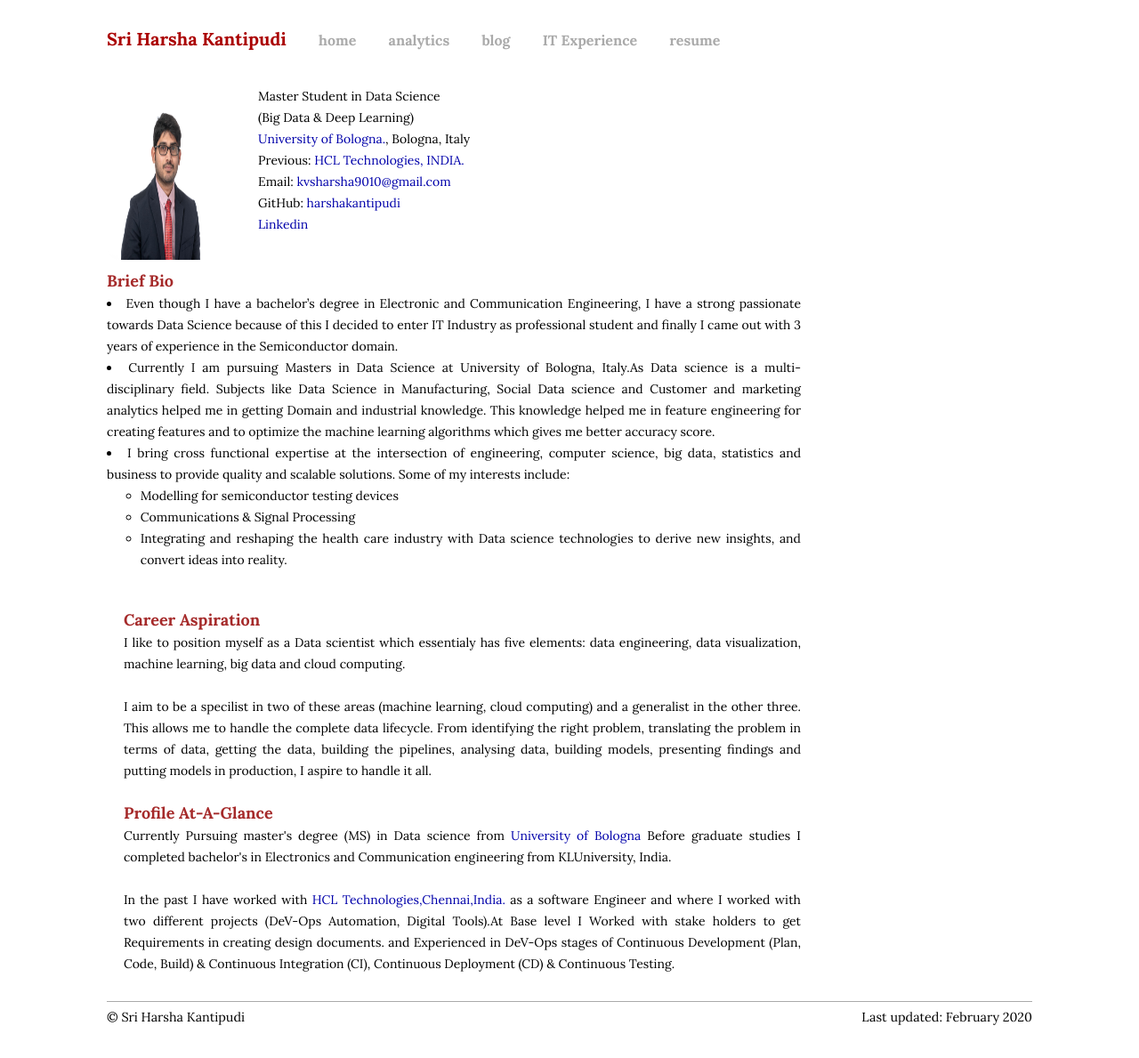
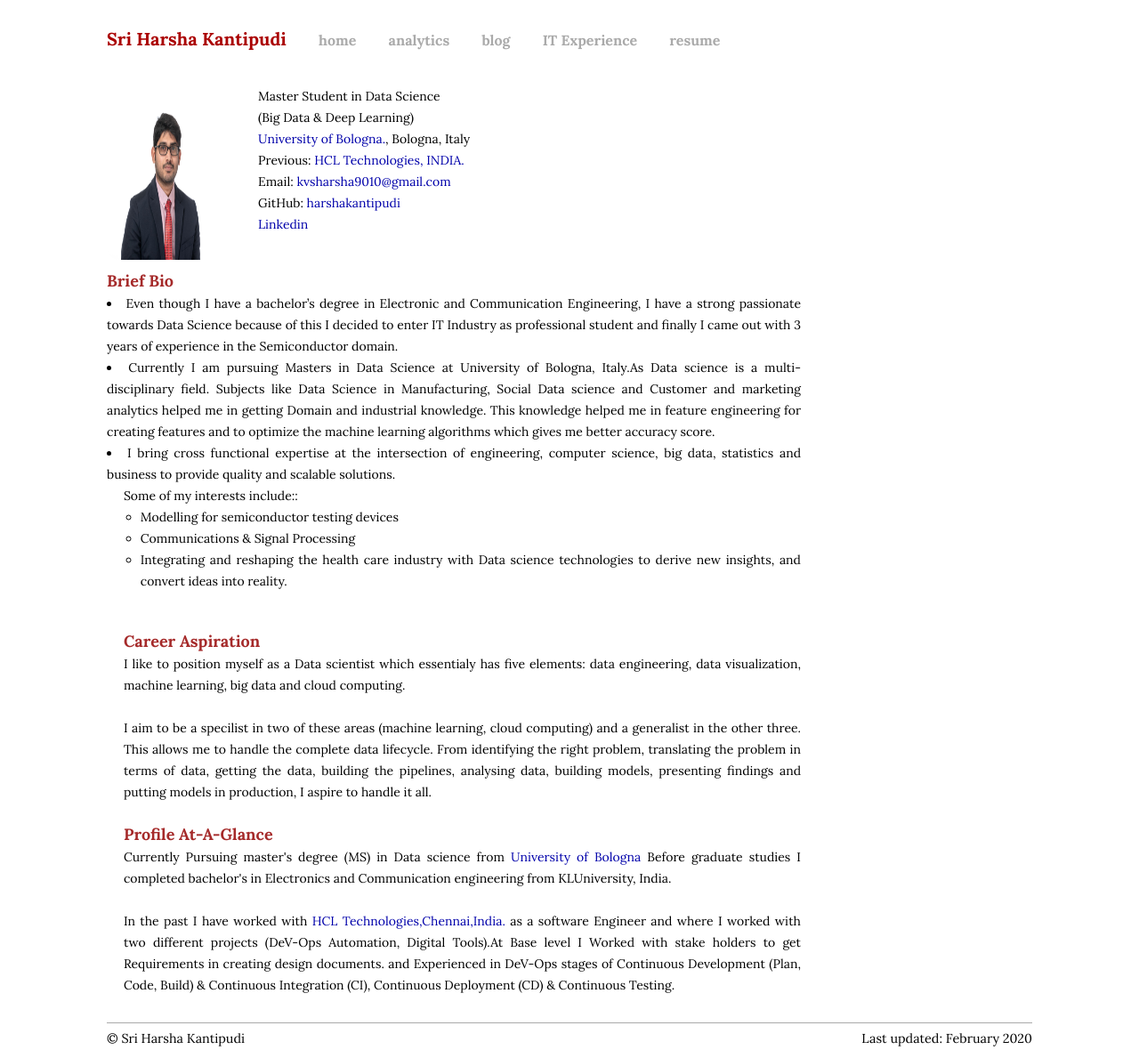
Before and after one commit to harshakantipudi/Harshakantipudi.github.io, a Jekyll site: the page built from index.md, in a window 1280 px wide. Shown: the whole page at 89% size. Built offline with Jekyll 4.4.1, drawn with Linux system fonts in a browser that asks for light colours; before the commit the page ends 1165 px from its top, so only the background shows below that.

Commit message:
Update home.html

```diff
--- a/_layouts/home.html
+++ b/_layouts/home.html
@@ -29,8 +29,9 @@
                 <li>Even though I have a bachelor’s degree in Electronic and Communication Engineering, I have a strong passionate towards Data Science because of this I decided to enter IT Industry as professional student and finally I came out with 3 years of experience in the Semiconductor domain.
                 <li>Currently I am pursuing Masters in Data Science at University of Bologna, Italy.As Data science is a multi-disciplinary field. Subjects like Data Science in Manufacturing, Social Data science and Customer and marketing analytics helped me
                 in getting Domain and industrial knowledge. This knowledge helped me in feature engineering for creating features and to optimize the machine learning algorithms which gives me better accuracy score.
-               <li>I bring cross functional expertise at the intersection of engineering, computer science, big data, statistics and business to provide quality and scalable solutions. Some of my interests include:
+               <li>I bring cross functional expertise at the intersection of engineering, computer science, big data, statistics and business to provide quality and scalable solutions.
                 <ul>
+                <span style="color:black"> Some of my interests include::</span>
                 <ul>
                               <li> Modelling for semiconductor testing devices </li>
                               <li>Communications & Signal Processing </li>
```
